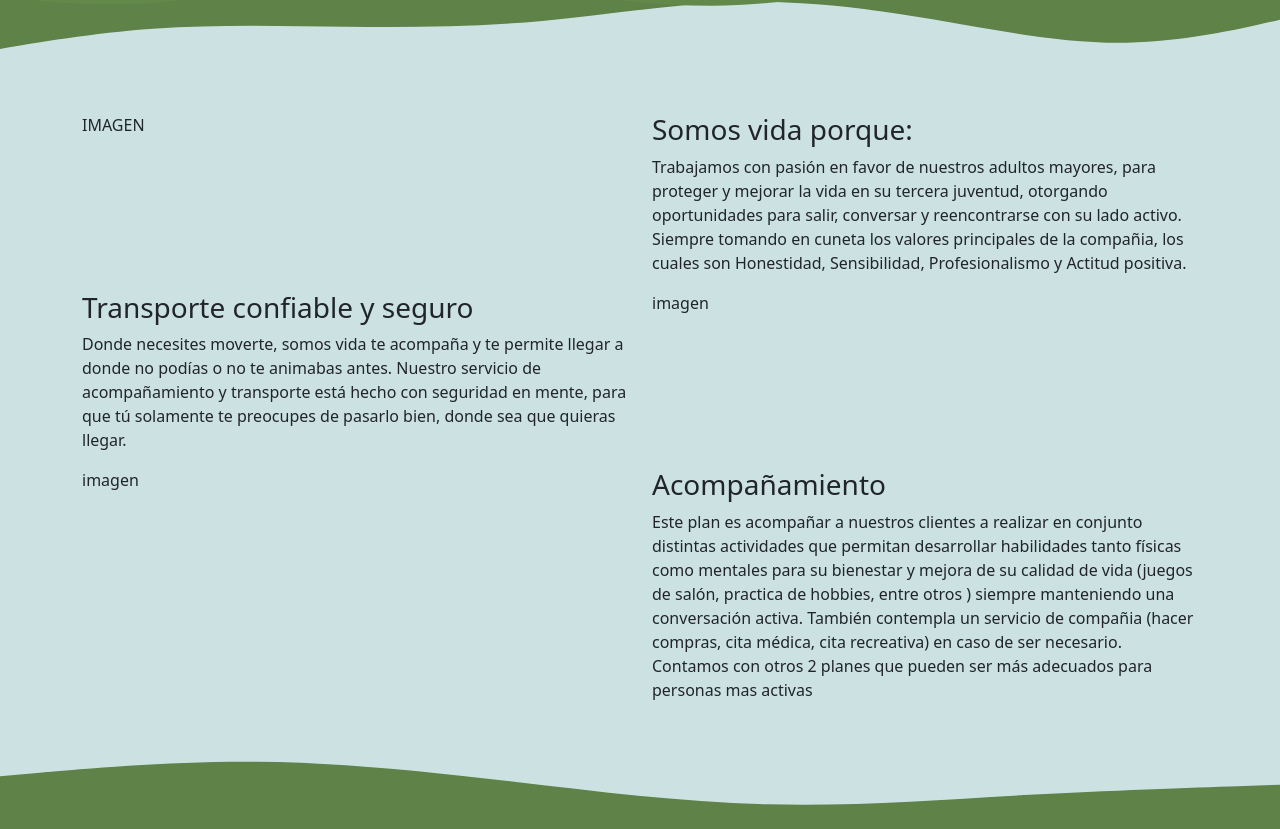
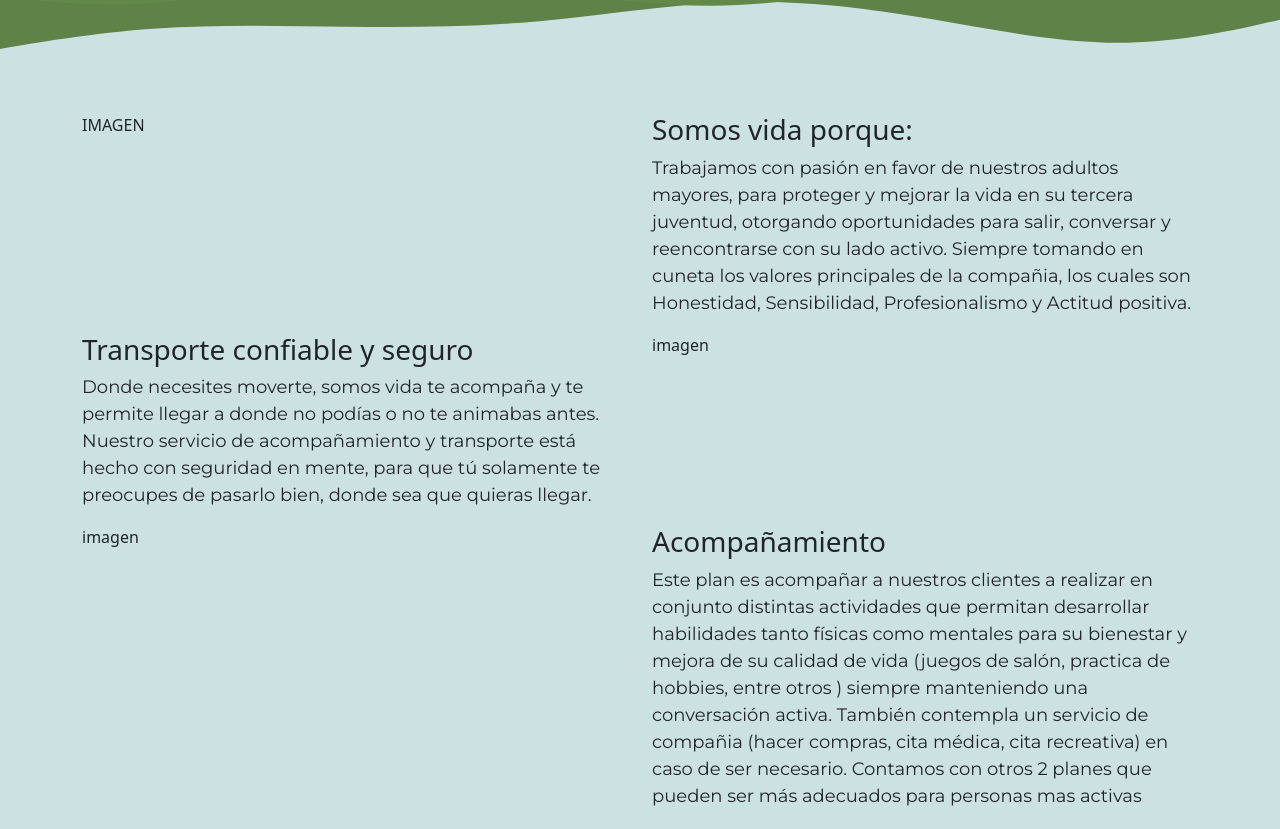
Before and after one commit to kipasten/somos_vida, a website: page index.html in a window 1280 px wide. Shown: the part 499-1328 px from the top of the page. Drawn offline with nearby package versions, Linux system fonts and the light colour scheme; files that its build step writes are made by us from their sources; files whose address does not match are found by name.

Commit message:
Agregando Montserrat font

```diff
--- a/index.html
+++ b/index.html
@@ -68,7 +68,7 @@
           <div class="col-md-6">IMAGEN</div>
           <div class="col-md-6">
             <h3>Somos vida porque:</h3>
-            <p>
+            <p class='Mont'>
               Trabajamos con pasión en favor de nuestros adultos mayores, para
               proteger y mejorar la vida en su tercera juventud, otorgando
               oportunidades para salir, conversar y reencontrarse con su lado
@@ -83,7 +83,7 @@
         <div class="row">
           <div class="col-md-6">
             <h3>Transporte confiable y seguro</h3>
-            <p>
+            <p class='Mont'>
               Donde necesites moverte, somos vida te acompaña y te permite
               llegar a donde no podías o no te animabas antes. Nuestro servicio
               de acompañamiento y transporte está hecho con seguridad en mente,
@@ -99,7 +99,7 @@
           <div class="col-md-6">imagen</div>
           <div class="col-md-6">
             <h3>Acompañamiento</h3>
-            <p>
+            <p class='Mont'>
               Este plan es acompañar a nuestros clientes a realizar en conjunto
               distintas actividades que permitan desarrollar habilidades tanto
               físicas como mentales para su bienestar y mejora de su calidad de
--- a/sass/main.scss
+++ b/sass/main.scss
@@ -1,4 +1,5 @@
 @import url("https://cdn.jsdelivr.net/npm/bootstrap-icons@1.5.0/font/bootstrap-icons.css");
+@import url('https://fonts.googleapis.com/css2?family=Montserrat&display=swap');
 
 $primary: #6F9F50;
 $light: #CCE2E2;
@@ -34,5 +35,10 @@ $dark: #5e8248;
     background-image: url('../assets/layer2.svg')
 }
 
+.Mont {
+    font-family: 'Montserrat', sans-serif;
+    font-size: large;
+}
+
 // Import bootstrap
 @import '../node_modules/bootstrap/scss/bootstrap.scss';
```
